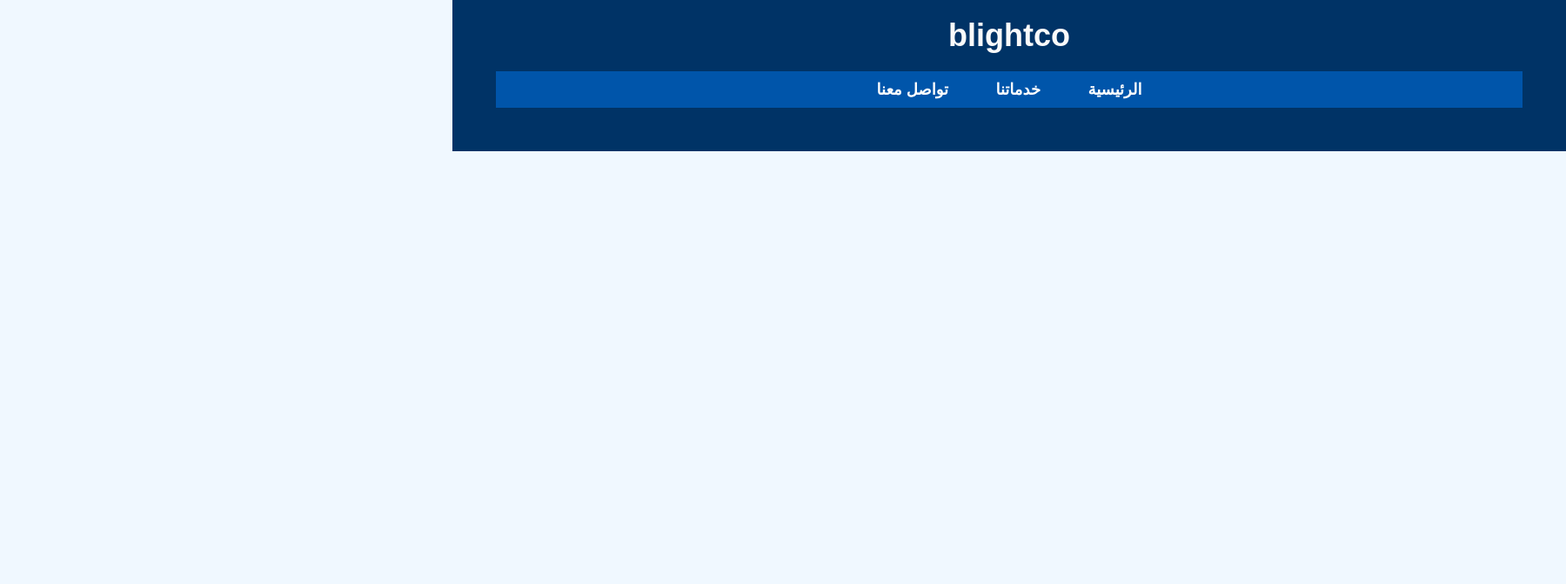
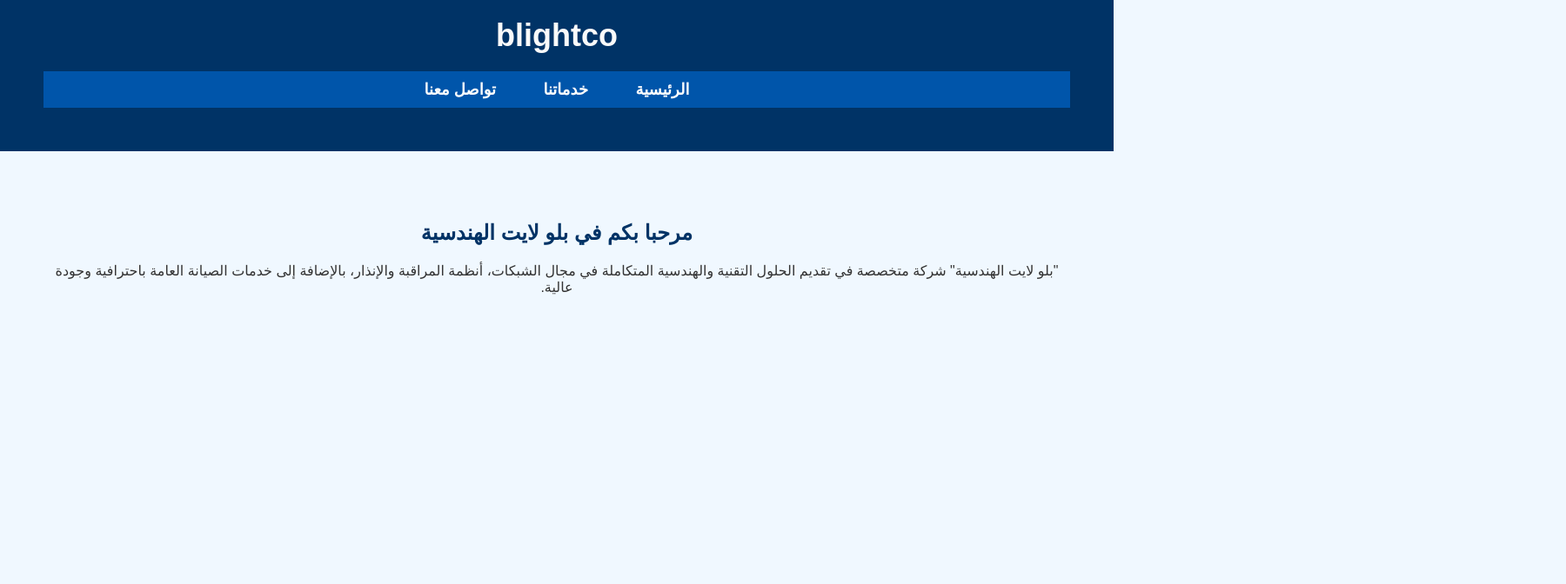
Before and after one commit to blightco/website, a plain HTML site: page index.html in a window 1280 px wide. Shown: the top 672 px of the page at 87% size, 1800 px wide, since content can reach past the window. Drawn offline with Linux system fonts and the light colour scheme.

Commit message:
Add files via upload

```diff
--- a/index.html
+++ b/index.html
@@ -18,7 +18,7 @@
     </nav>
   </header>
 
-  <main style="padding: 900px; text-align: center;">
+  <main style="padding: 50px; text-align: center;">
     <h2>مرحبا بكم في بلو لايت الهندسية</h2>
     <p>"بلو لايت الهندسية" شركة متخصصة في تقديم الحلول التقنية والهندسية المتكاملة في مجال الشبكات، أنظمة المراقبة والإنذار، بالإضافة إلى خدمات الصيانة العامة باحترافية وجودة عالية.</p>
   </main>
```
